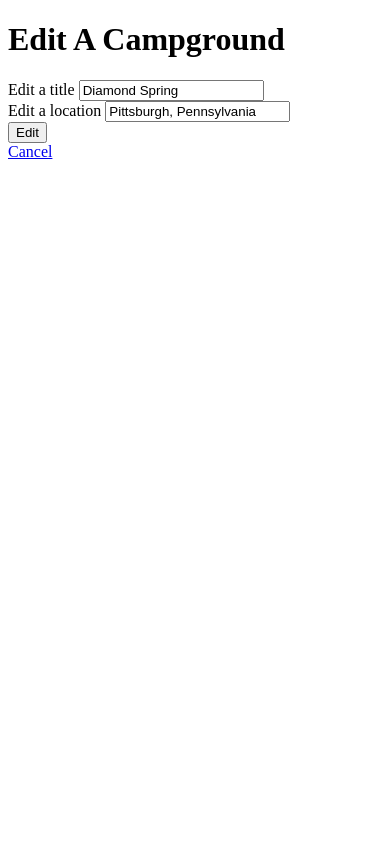
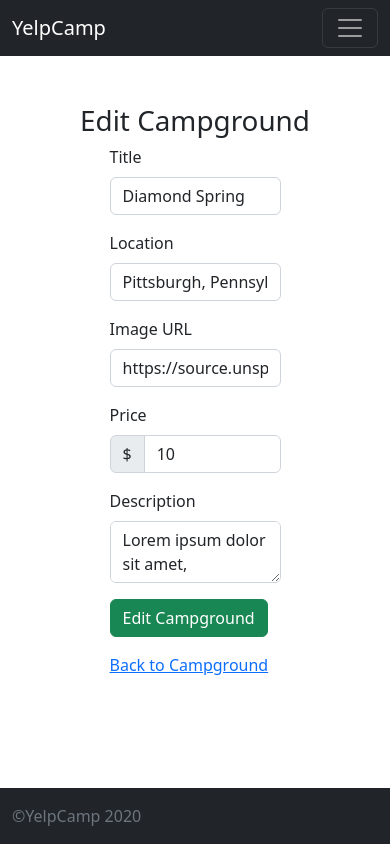
Before and after one commit to Gyuseop-Hwang/yelpcamp, a Node server app: page /campgrounds/600000000000000000000003/edit in a window 390 px wide. Run offline with Node 20, Linux system fonts and the light colour scheme; data comes from the database, SQL or seed files in the repository; some libraries are stand-ins or nearby versions.

Commit message:
yelpcamp 기본 스타일링 작업

```diff
--- a/app.js
+++ b/app.js
@@ -4,6 +4,7 @@ const path = require('path');
 const mongoose = require('mongoose');
 const Campground = require('./models/campground');
 const methodOverride = require('method-override');
+const ejsMate = require('ejs-mate');
 
 mongoose.connect('mongodb://localhost:27017/yelp-camp')
   .then(() => {
@@ -19,6 +20,8 @@ const app = express();
 app.use(express.urlencoded({ extended: true }))
 app.use(methodOverride('_method'));
 
+
+app.engine('ejs', ejsMate)
 app.set('view engine', 'ejs')
 app.set('views', path.join(__dirname, 'views'));
 
@@ -44,8 +47,8 @@ app.get('/campgrounds/:id', async (req, res) => {
 })
 
 app.post('/campgrounds', async (req, res) => {
-  const { title, location } = req.body.campground;
-  const campground = new Campground({ title, location });
+  // const { title, location } = req.body.campground;
+  const campground = new Campground(req.body.campground);
   await campground.save();
   res.redirect(`/campgrounds/${campground._id}`)
 })
--- a/models/campground.js
+++ b/models/campground.js
@@ -6,7 +6,8 @@ const Schema = mongoose.Schema;
 
 const CampgroundSchema = new Schema({
   title: String,
-  price: String,
+  image: String,
+  price: Number,
   description: String,
   location: String,
 })
--- a/package.json
+++ b/package.json
@@ -12,6 +12,7 @@
   "license": "ISC",
   "dependencies": {
     "ejs": "^3.1.8",
+    "ejs-mate": "^4.0.0",
     "express": "^4.18.2",
     "method-override": "^3.0.0",
     "mongoose": "^6.6.5"
--- a/seeds/index.js
+++ b/seeds/index.js
@@ -22,7 +22,10 @@ const seedDB = async () => {
     const random1000 = Math.floor(Math.random() * 1000)
     const camp = new Campground({
       location: cities[random1000].city + ', ' + cities[random1000].state,
-      title: `${sample(descriptors)} ${sample(places)}`
+      title: `${sample(descriptors)} ${sample(places)}`,
+      image: 'https://source.unsplash.com/collection/483251/640x426',
+      description: "Lorem ipsum dolor sit amet, consectetur adipisicing elit. Rerum pariatur eaque quisquam a quam iste nihil voluptates natus, dolor suscipit illo illum modi, ipsa nisi. Ipsam ab ducimus similique optio?",
+      price: Math.floor(Math.random() * 20),
     })
     await camp.save()
   }
--- a/views/campgrounds/edit.ejs
+++ b/views/campgrounds/edit.ejs
@@ -1,27 +1,38 @@
-<!DOCTYPE html>
-<html lang="en">
-
-<head>
-  <meta charset="UTF-8">
-  <meta http-equiv="X-UA-Compatible" content="IE=edge">
-  <meta name="viewport" content="width=device-width, initial-scale=1.0">
-  <title>Edit A Campground</title>
-</head>
-
-<body>
-  <h1>Edit A Campground</h1>
-  <form action="/campgrounds/<%= campground._id %>?_method=PUT" method="POST">
-    <section>
-      <label for="title">Edit a title</label>
-      <input type="text" name="campground[title]" placeholder="title" value="<%= campground.title %>">
-    </section>
-    <section>
-      <label for=" location">Edit a location</label>
-      <input type="text" name="campground[location]" placeholder="location" value="<%= campground.location %>">
-    </section>
-    <button>Edit</button>
-  </form>
-  <a href="/campgrounds/<%= campground._id %>">Cancel</a>
-</body>
-
-</html>
+<% layout('./layouts/boilerplate') %>
+<div class="row">
+  <h1 class="text-center">Edit Campground</h1>
+  <div class="col-6 offset-3">
+    <form action="/campgrounds/<%= campground._id %>?_method=PUT" method="POST">
+      <div class="mb-3">
+        <label class="form-label" for="title">Title</label>
+        <input class="form-control" type="text" id="name" name="campground[title]" value="<%= campground.title %>">
+      </div>
+      <div class="mb-3">
+        <label class="form-label" for="location">Location</label>
+        <input class="form-control" type="text" id="location" name="campground[location]"
+          value="<%= campground.location %>">
+      </div>
+      <div class="mb-3">
+        <label class="form-label" for="image">Image URL</label>
+        <input class="form-control" type="text" id="image" name="campground[image]" value="<%= campground.image %>">
+      </div>
+      <div class="mb-3">
+        <label class="form-label" for="price">Price</label>
+        <div class="input-group">
+          <span class="input-group-text" id="price-label">$</span>
+          <input type="text" class="form-control" id="price" placeholder="0.00" name="campground[price]"
+            aria-label="price" aria-describedby="price-label" value="<%= campground.price %>">
+        </div>
+      </div>
+      <div class="mb-3">
+        <label class="form-label" for="description">Description</label>
+        <textarea class="form-control" type="text" id="description"
+          name="campground[description]"><%= campground.description%></textarea>
+      </div>
+      <div class="mb-3">
+        <button class="btn btn-success">Edit Campground</button>
+      </div>
+    </form>
+    <a href="/campgrounds/<%= campground._id %>">Back to Campground</a>
+  </div>
+</div>
--- /dev/null
+++ b/views/layouts/boilerplate.ejs
@@ -0,0 +1,27 @@
+<!DOCTYPE html>
+<html lang="en">
+
+<head>
+  <meta charset="UTF-8">
+  <meta http-equiv="X-UA-Compatible" content="IE=edge">
+  <meta name="viewport" content="width=device-width, initial-scale=1.0">
+  <title>Yelpcamp</title>
+  <link href="https://cdn.jsdelivr.net/npm/bootstrap@5.2.2/dist/css/bootstrap.min.css" rel="stylesheet"
+    integrity="sha384-Zenh87qX5JnK2Jl0vWa8Ck2rdkQ2Bzep5IDxbcnCeuOxjzrPF/et3URy9Bv1WTRi" crossorigin="anonymous">
+</head>
+
+<body class="d-flex flex-column vh-100">
+  <%- include('../partials/navbar')%>
+  <main class="container mt-5">
+    <%- body %>
+  </main>
+  <%- include('../partials/footer')%>
+  <script src="https://cdn.jsdelivr.net/npm/@popperjs/core@2.11.6/dist/umd/popper.min.js"
+    integrity="sha384-oBqDVmMz9ATKxIep9tiCxS/Z9fNfEXiDAYTujMAeBAsjFuCZSmKbSSUnQlmh/jp3"
+    crossorigin="anonymous"></script>
+  <script src="https://cdn.jsdelivr.net/npm/bootstrap@5.2.2/dist/js/bootstrap.min.js"
+    integrity="sha384-IDwe1+LCz02ROU9k972gdyvl+AESN10+x7tBKgc9I5HFtuNz0wWnPclzo6p9vxnk"
+    crossorigin="anonymous"></script>
+</body>
+
+</html>
--- /dev/null
+++ b/views/partials/footer.ejs
@@ -0,0 +1,5 @@
+<footer class="footer bg-dark py-3 mt-auto">
+  <div class="container">
+    <span class="text-muted">&copy;YelpCamp 2020</span>
+  </div>
+</footer>
--- /dev/null
+++ b/views/partials/navbar.ejs
@@ -0,0 +1,22 @@
+<nav class="navbar sticky-top navbar-expand-lg navbar-dark bg-dark">
+  <div class="container-fluid">
+    <a class="navbar-brand" href="#">YelpCamp</a>
+    <button class="navbar-toggler" type="button" data-bs-toggle="collapse" data-bs-target="#navbarNav"
+      aria-controls="navbarNav" aria-expanded="false" aria-label="Toggle navigation">
+      <span class="navbar-toggler-icon"></span>
+    </button>
+    <div class="collapse navbar-collapse" id="navbarNav">
+      <ul class="navbar-nav">
+        <li class="nav-item">
+          <a class="nav-link" href="/">Home</a>
+        </li>
+        <li class="nav-item">
+          <a class="nav-link" href="/campgrounds">Campgrounds</a>
+        </li>
+        <li class="nav-item">
+          <a class="nav-link" href="/campgrounds/new">New Campground</a>
+        </li>
+      </ul>
+    </div>
+  </div>
+</nav>
```
Also changed, not shown: views/campgrounds/index.ejs (+22 -20 lines), views/campgrounds/new.ejs (+36 -26 lines), views/campgrounds/show.ejs (+25 -24 lines), 1 other file.
